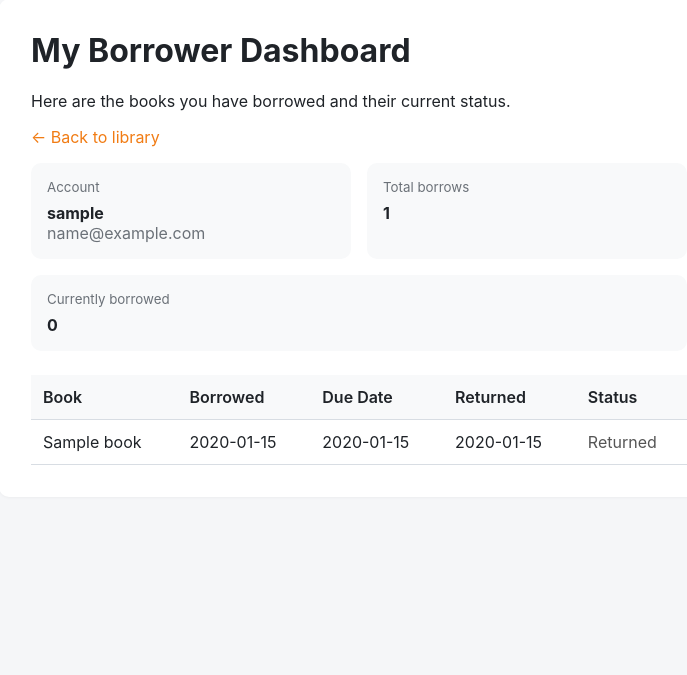
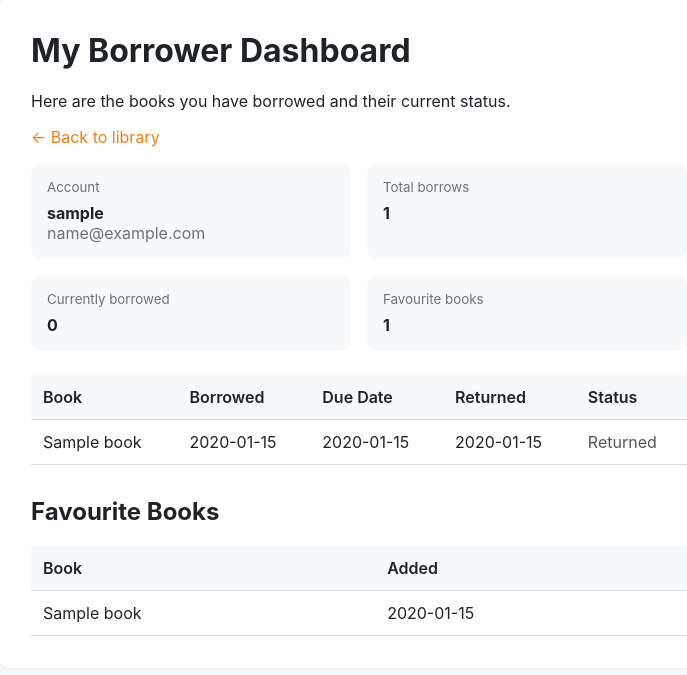
Before and after one commit to TheKeyholdingCompany/librarian, a Flask app: page /dashboard in a window 1280 px wide. Shown: the part 78-753 px from the top of the page, without its empty margins (281-968 px from the left). Run offline with Flask 3, Linux system fonts and the light colour scheme; the visitor is signed in with stand-in values (Sample User, id 1); tables that the repository leaves empty hold one stand-in row (values such as "Sample post").

Commit message:
Show favourite books on borrower dashboard

```diff
--- a/app/library/routes.py
+++ b/app/library/routes.py
@@ -191,7 +191,10 @@ def dashboard():
     username = session.get("username")
     user = db.session.scalars(
         db.select(User)
-        .options(selectinload(User.borrows).selectinload(Borrow.book))
+        .options(
+            selectinload(User.borrows).selectinload(Borrow.book),
+            selectinload(User.favorites),
+        )
         .where(User.username == username)
     ).first()
 
@@ -214,7 +217,10 @@ def view_borrower_dashboard(user_id):
     is_admin = session.get("role") == "admin"
     target_user = db.session.scalars(
         db.select(User)
-        .options(selectinload(User.borrows).selectinload(Borrow.book))
+        .options(
+            selectinload(User.borrows).selectinload(Borrow.book),
+            selectinload(User.favorites),
+        )
         .where(User.id == user_id)
     ).first()
 
--- a/app/library/templates/library/dashboard.html
+++ b/app/library/templates/library/dashboard.html
@@ -42,6 +42,10 @@
           <small>Currently borrowed</small>
           <strong>{{ user.borrows|selectattr('returned_at', 'equalto', none)|list|length }}</strong>
         </div>
+        <div class="stat">
+          <small>Favourite books</small>
+          <strong>{{ user.favorites|length }}</strong>
+        </div>
       </div>
 
       {% if borrows %}
@@ -72,6 +76,30 @@
       {% else %}
         <p class="muted">You have no borrow records yet.</p>
       {% endif %}
+
+      <div style="margin-top: 2rem;">
+        <h2>Favourite Books</h2>
+        {% if user.favorites %}
+          <table>
+            <thead>
+              <tr>
+                <th>Book</th>
+                <th>Added</th>
+              </tr>
+            </thead>
+            <tbody>
+              {% for book in user.favorites %}
+                <tr>
+                  <td>{{ book.name }}</td>
+                  <td>{{ book.created_at.strftime('%Y-%m-%d') }}</td>
+                </tr>
+              {% endfor %}
+            </tbody>
+          </table>
+        {% else %}
+          <p class="muted">You haven't favourited any books yet.</p>
+        {% endif %}
+      </div>
     {% else %}
       <p class="muted">No borrower account found for your login.</p>
     {% endif %}
```
